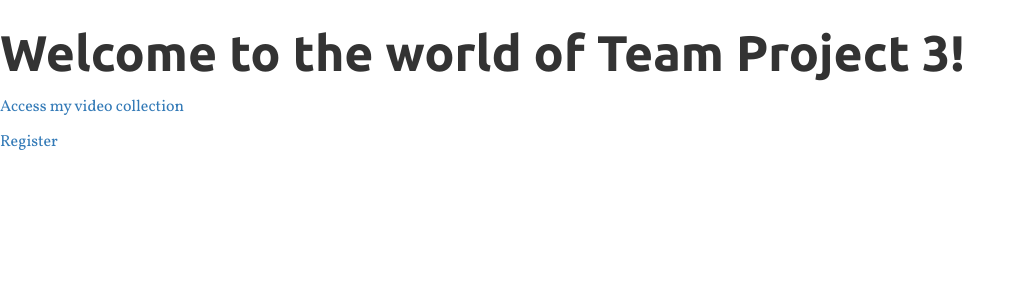
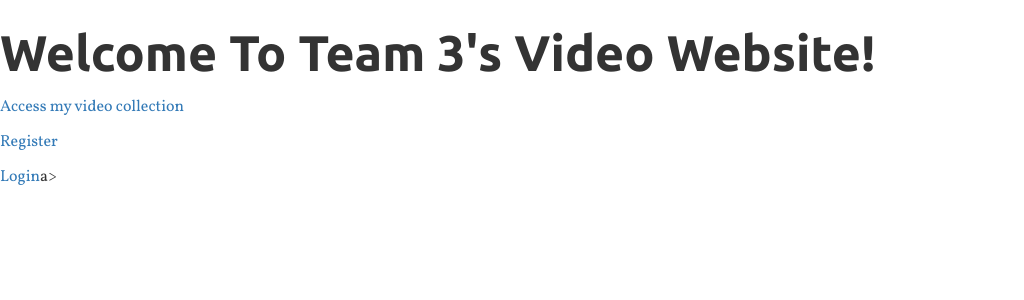
Before and after one commit to BowenChan/CS-174-Website-Project, a PHP site: page / in a window 1280 px wide. Shown: the top 300 px of the page, without its empty margins (0-1024 px from the left). Run offline with PHP 8.4, Linux system fonts and the light colour scheme; some libraries are stand-ins or nearby versions.

Commit message:
added login on index if you already regi'd

```diff
--- a/index.php
+++ b/index.php
@@ -22,13 +22,13 @@
     <![endif]-->
   </head>
   <body>
-    <h1>Welcome to the world of Team Project 3!</h1>
+    <h1>Welcome To Team 3's Video Website!</h1>
 
     <p><a href="login.php">Access my video collection</a></p>
 
     <p><a href="register.php">Register</a></p>
 
-
+    <p><a href="login.php">Login</a>a></p>
 
     <!-- jQuery (necessary for Bootstrap's JavaScript plugins) -->
     <script src="https://ajax.googleapis.com/ajax/libs/jquery/1.11.1/jquery.min.js"></script>
```
